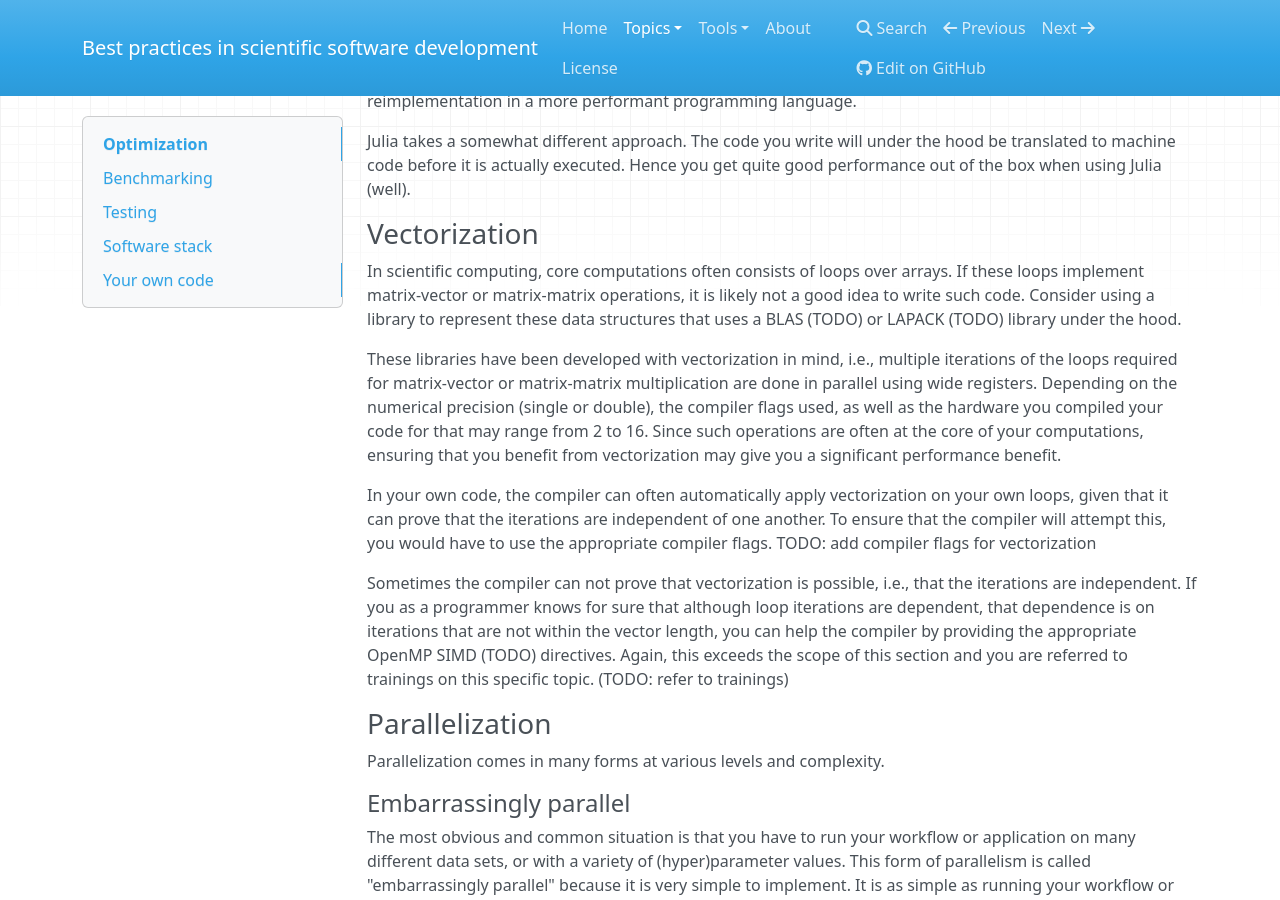
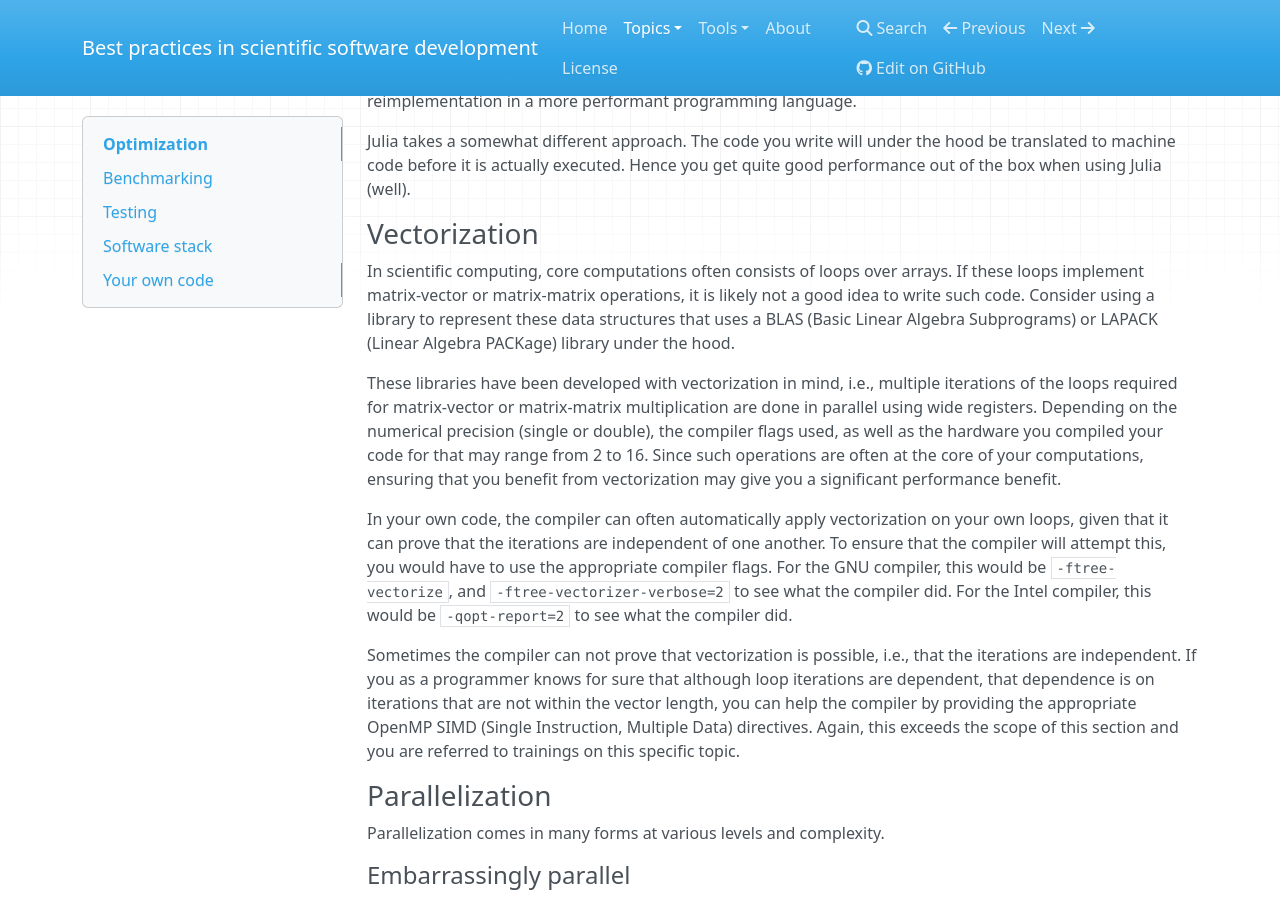
Before and after one commit to gjbex/Best-practices-for-scientific-computing, an MkDocs documentation site: the page built from docs/optimization.md, in a window 1280 px wide and 900 px high, scrolled down 3413 px. Built offline with MkDocs 1.6.1, drawn with Linux system fonts in a browser that asks for light colours; nearby versions of some CDN libraries.

Commit message:
Add references for vectorization

```diff
--- a/docs/optimization.md
+++ b/docs/optimization.md
@@ -207,9 +207,10 @@ get quite good performance out of the box when using Julia (well).
 ### Vectorization
 
 In scientific computing, core computations often consists of loops over arrays.
-If these loops implement matrix-vector or matrix-matrix operations, it is likely
-not a good idea to write such code.  Consider using a library to represent these
-data structures that uses a BLAS (TODO) or LAPACK (TODO) library under the hood.
+If these loops implement matrix-vector or matrix-matrix operations, it is
+likely not a good idea to write such code.  Consider using a library to
+represent these data structures that uses a BLAS (Basic Linear Algebra
+Subprograms) or LAPACK (Linear Algebra PACKage) library under the hood.
 
 These libraries have been developed with vectorization in mind, i.e., multiple
 iterations of the loops required for matrix-vector or matrix-matrix multiplication
@@ -222,15 +223,17 @@ you a significant performance benefit.
 In your own code, the compiler can often automatically apply vectorization on
 your own loops, given that it can prove that the iterations are independent of one
 another.  To ensure that the compiler will attempt this, you would have to use the
-appropriate compiler flags.
-TODO: add compiler flags for vectorization
+appropriate compiler flags.  For the GNU compiler, this would be `-ftree-vectorize`,
+and `-ftree-vectorizer-verbose=2` to see what the compiler did.  For the Intel
+compiler, this would be `-qopt-report=2` to see what the compiler did.
 
 Sometimes the compiler can not prove that vectorization is possible, i.e., that
-the iterations are independent.  If you as a programmer knows for sure that although
-loop iterations are dependent, that dependence is on iterations that are not within
-the vector length, you can help the compiler by providing the appropriate OpenMP
-SIMD (TODO) directives.  Again, this exceeds the scope of this section and you are
-referred to trainings on this specific topic. (TODO: refer to trainings)
+the iterations are independent.  If you as a programmer knows for sure that
+although loop iterations are dependent, that dependence is on iterations that
+are not within the vector length, you can help the compiler by providing the
+appropriate OpenMP SIMD (Single Instruction, Multiple Data) directives.  Again,
+this exceeds the scope of this section and you are referred to trainings on
+this specific topic.
 
 
 ### Parallelization
```
Also changed, not shown: docs/tools/general.md (+19 -0 lines).
